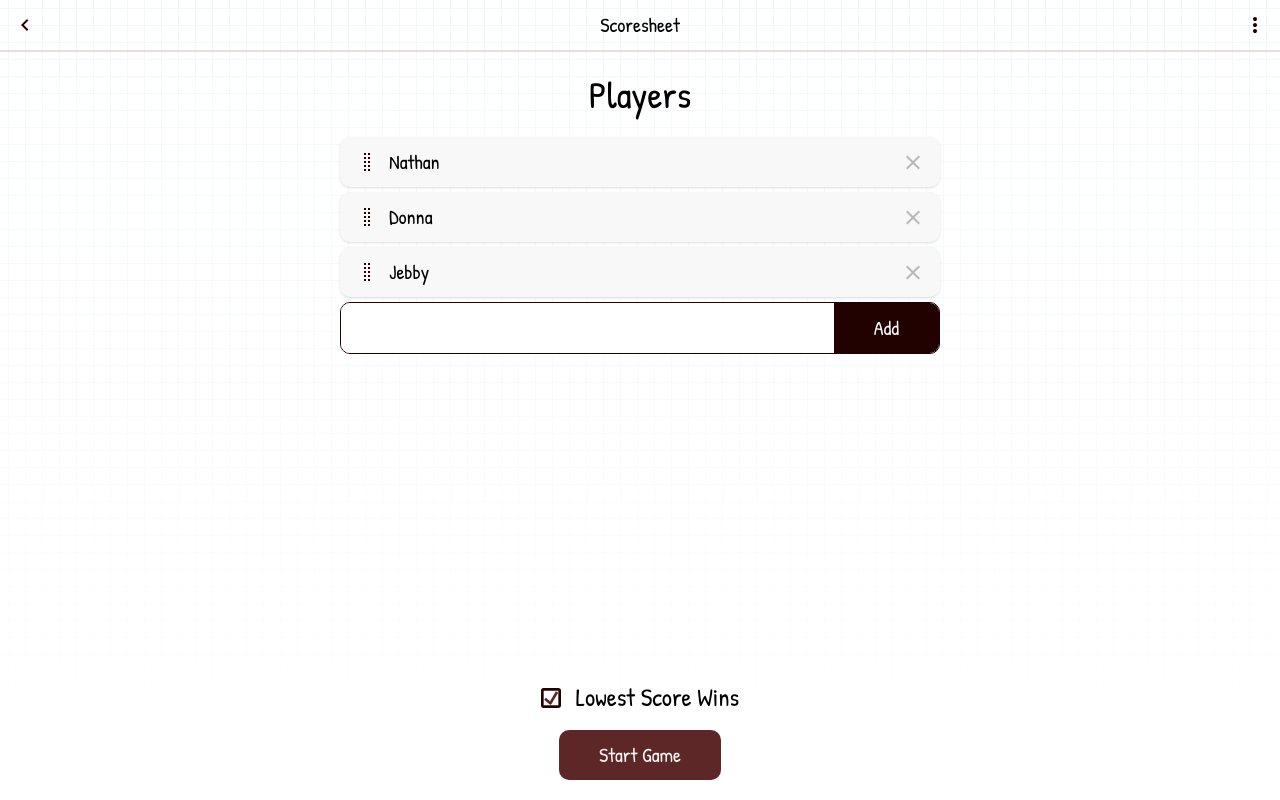
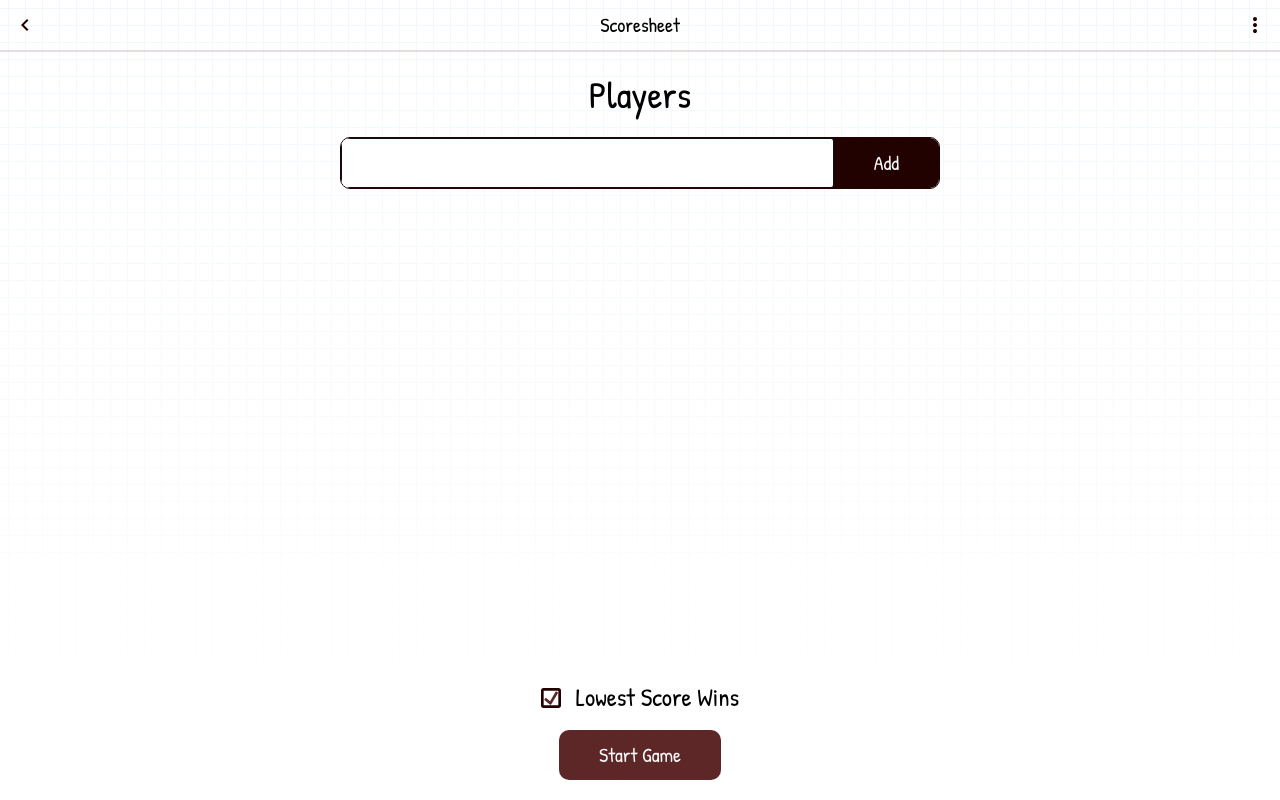
Before and after one commit to ngblaylock/scoresheet, a SvelteKit app: page /game/setup in a window 1280 px wide. Built offline with nearby package versions, Linux system fonts and the light colour scheme.

Commit message:
Incorporate LocalStorage

```diff
--- a/package.json
+++ b/package.json
@@ -14,6 +14,7 @@
 	"devDependencies": {
 		"@sveltejs/adapter-auto": "next",
 		"@sveltejs/kit": "next",
+		"@types/lodash": "^4.14.187",
 		"@typescript-eslint/eslint-plugin": "^5.27.0",
 		"@typescript-eslint/parser": "^5.27.0",
 		"autoprefixer": "^10.4.12",
@@ -33,5 +34,8 @@
 		"typescript": "^4.7.4",
 		"vite": "^3.1.0"
 	},
-	"type": "module"
+	"type": "module",
+	"dependencies": {
+		"lodash": "^4.17.21"
+	}
 }
--- a/src/lib/NavBar.svelte
+++ b/src/lib/NavBar.svelte
@@ -8,11 +8,11 @@
 	const menuLinks = [
 		{
 			name: 'Restart',
-			url: '/game/setup'
+			url: '/game/setup?restart=true'
 		},
 		{
 			name: 'New Game',
-			url: '/'
+			url: '/game/setup'
 		},
 		{
 			name: 'Add Player',
--- a/src/routes/game/scores/+page.svelte
+++ b/src/routes/game/scores/+page.svelte
@@ -1,8 +1,14 @@
 <script lang="ts">
+	import { onMount } from 'svelte';
+  import sortBy from 'lodash/sortBy';
 	import Button from '$lib/Button.svelte';
 	import Title from '$lib/Title.svelte';
 	import Card from '$lib/Card.svelte';
-  let players = [{ name: 'Nathan', score: 89 }, { name: 'Donna', score: 210 }, { name: 'Jebby', score: 112 }];
+	let players: { name: string; score: number }[] = [];
+	onMount(() => {
+		players = JSON.parse(localStorage.getItem('players') || '{}');
+    players = sortBy(players, ['score'])
+	});
 </script>
 
 <Title>Round 3</Title>
--- a/src/routes/game/setup/+page.svelte
+++ b/src/routes/game/setup/+page.svelte
@@ -1,28 +1,49 @@
 <script lang="ts">
-	import { fade, scale } from "svelte/transition";
+	import { fade, scale } from 'svelte/transition';
 	import { flip } from 'svelte/animate';
+	import { page } from '$app/stores';
+	import { onMount } from 'svelte';
 	import Button from '$lib/Button.svelte';
 	import Title from '$lib/Title.svelte';
 	import Card from '$lib/Card.svelte';
 	import Input from '$lib/Input.svelte';
 	import Checkbox from '$lib/Checkbox.svelte';
-	let players = [{ name: 'Nathan' }, { name: 'Donna' }, { name: 'Jebby' }];
+	onMount(() => {
+		focusInput();
+		if ($page.url.searchParams.get('restart')) {
+			localStorage.removeItem('players');
+		} else {
+			let storedPlayers: { name: string; score: number }[] = JSON.parse(
+				localStorage.getItem('players') || '{}'
+			);
+			console.log(storedPlayers);
+			storedPlayers.forEach((p) => (p.score = 0));
+			players = storedPlayers;
+		}
+	});
+	let players: { name: string; score: number }[] = [];
 	let newPlayer: string = '';
+	const focusInput = () => {
+		document.getElementById('new-player-name')?.focus();
+	};
 	const addPlayer = () => {
-		players.push({name: newPlayer});
+		players.push({ name: newPlayer, score: 0 });
 		players = players;
-		newPlayer = ''
-	}
+		newPlayer = '';
+		localStorage.setItem('players', JSON.stringify(players));
+		focusInput();
+	};
 	const removePlayer = (index: number) => {
-		players = players.filter((p, i) => i !== index)
-	}
+		players = players.filter((p, i) => i !== index);
+		localStorage.setItem('players', JSON.stringify(players));
+	};
 </script>
 
 <Title>Players</Title>
 <div>
 	{#each players as player, index (player)}
-	<!--TODO: I don't like the way this animates  -->
-		<div animate:flip in:scale out:fade="{{ duration: 100 }}">
+		<!--TODO: I don't like the way this animates  -->
+		<div animate:flip in:scale out:fade={{ duration: 100 }}>
 			<Card classList="mb-1">
 				<div class="flex">
 					<img src="/icons/drag-vertical.svg" alt="drag icon" />
@@ -36,7 +57,8 @@
 	{/each}
 	<Input id="new-player-name" bind:value={newPlayer}>
 		<span slot="append">
-			<Button on:click={addPlayer} classList="rounded-none px-4" variant="dark" inline>Add</Button></span
+			<Button on:click={addPlayer} classList="rounded-none px-4" variant="dark" inline>Add</Button
+			></span
 		>
 	</Input>
 	<!-- TODO: Redo above to use "Enter to submit the form" -->
```
Also changed, not shown: 1 other file (tests, documents, lock files or other folders). Lines whose indentation alone changed are shown as unchanged.
